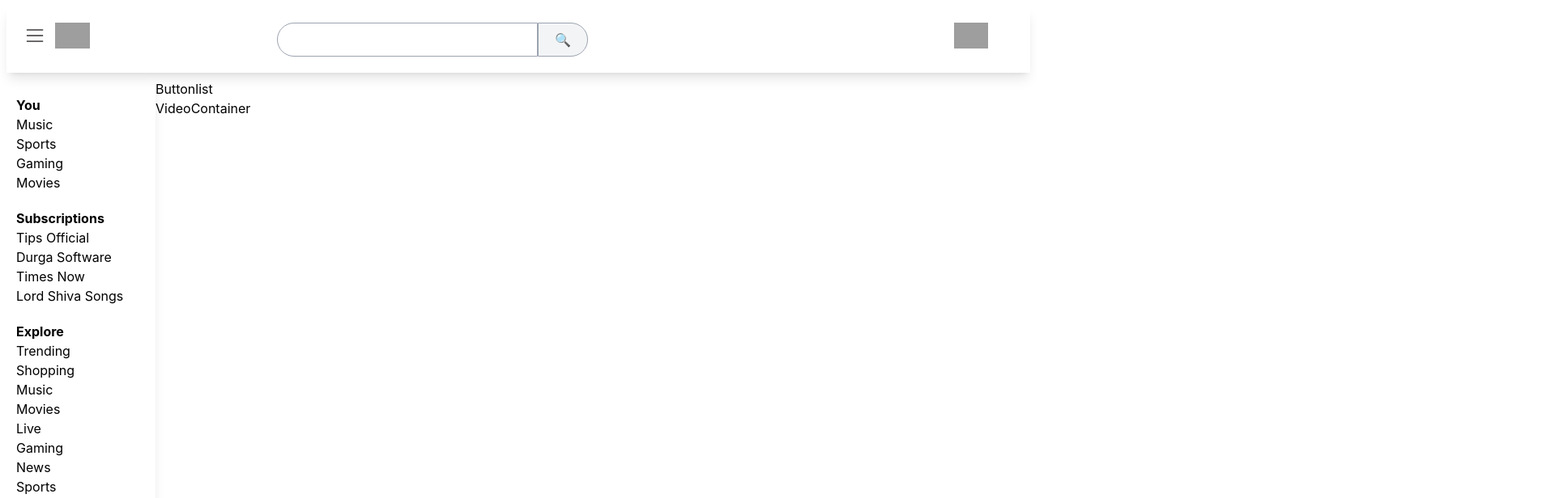
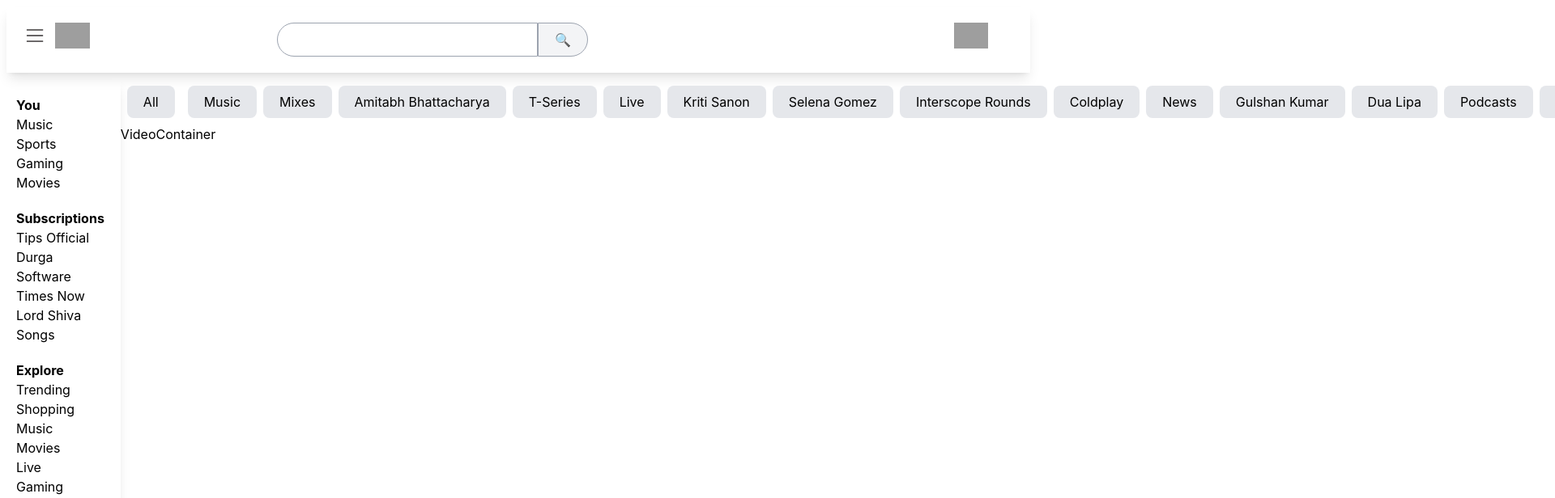
Before and after one commit to iamkirti/youtube-app, a React (Create React App) app: page / in a window 1280 px wide. Shown: the top 616 px of the page at 81% size, 1920 px wide, since content can reach past the window. Built offline with nearby package versions, Linux system fonts and the light colour scheme; grey boxes are pictures that could not be loaded.

Commit message:
add button list

```diff
--- /dev/null
+++ b/src/components/Button.js
@@ -0,0 +1,11 @@
+import React from 'react'
+
+const Button = ({name}) => {
+  return (
+
+        <button className='px-5 py-2 rounded-lg m-2 bg-gray-200  hover:bg-gray-300 whitespace-nowrap'>{name}</button>
+
+  )
+}
+
+export default Button
--- a/src/components/Buttonlist.js
+++ b/src/components/Buttonlist.js
@@ -1,8 +1,24 @@
 import React from 'react'
+import Button from './Button'
 
 const Buttonlist = () => {
+
+  const list=["All","Music","Mixes","Amitabh Bhattacharya","T-Series","Live","Kriti Sanon","Selena Gomez","Interscope Rounds","Coldplay","News"
+    ,"Gulshan Kumar","Dua Lipa","Podcasts","Soul Music"
+  ]
+
   return (
-    <div>Buttonlist</div>
+    <div>
+    <div className='flex overflow-x-auto space-x-2'>
+      {
+        list.map((item)=>{
+          return <Button name={item}/>
+        })
+      }
+
+    </div>
+    </div>
+
   )
 }
 
```
